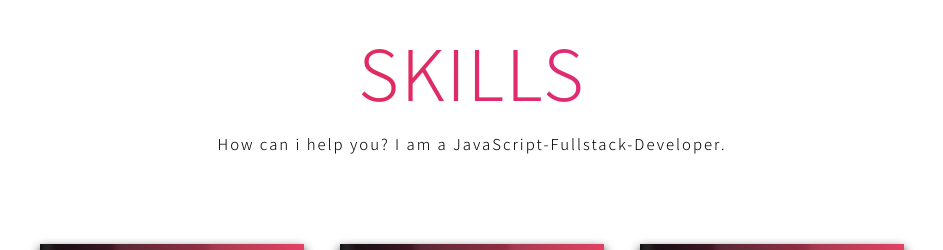
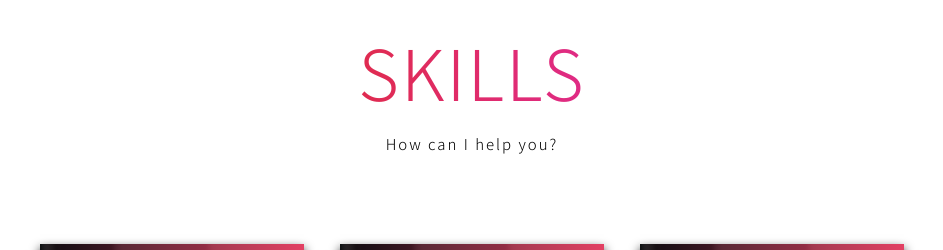
Before and after one commit to thebeautyofcoding/thebeautyofcoding, a website: page index.html in a window 1280 px wide. Shown: the part 880-1130 px from the top of the page, without its empty margins (168-1111 px from the left). Drawn offline with Linux system fonts and the light colour scheme.

Commit message:
Update index.html

```diff
--- a/index.html
+++ b/index.html
@@ -65,7 +65,7 @@
         <div class="skills container">
           <div class="skill-top">
             <h1 class="section-title">Skills</h1>
-            <p>How can i help you? I am a JavaScript-Fullstack-Developer.</p>
+            <p>How can I help you?</p>
           </div>
           <div class="skill-bottom">
             <div class="skill-item">
```
